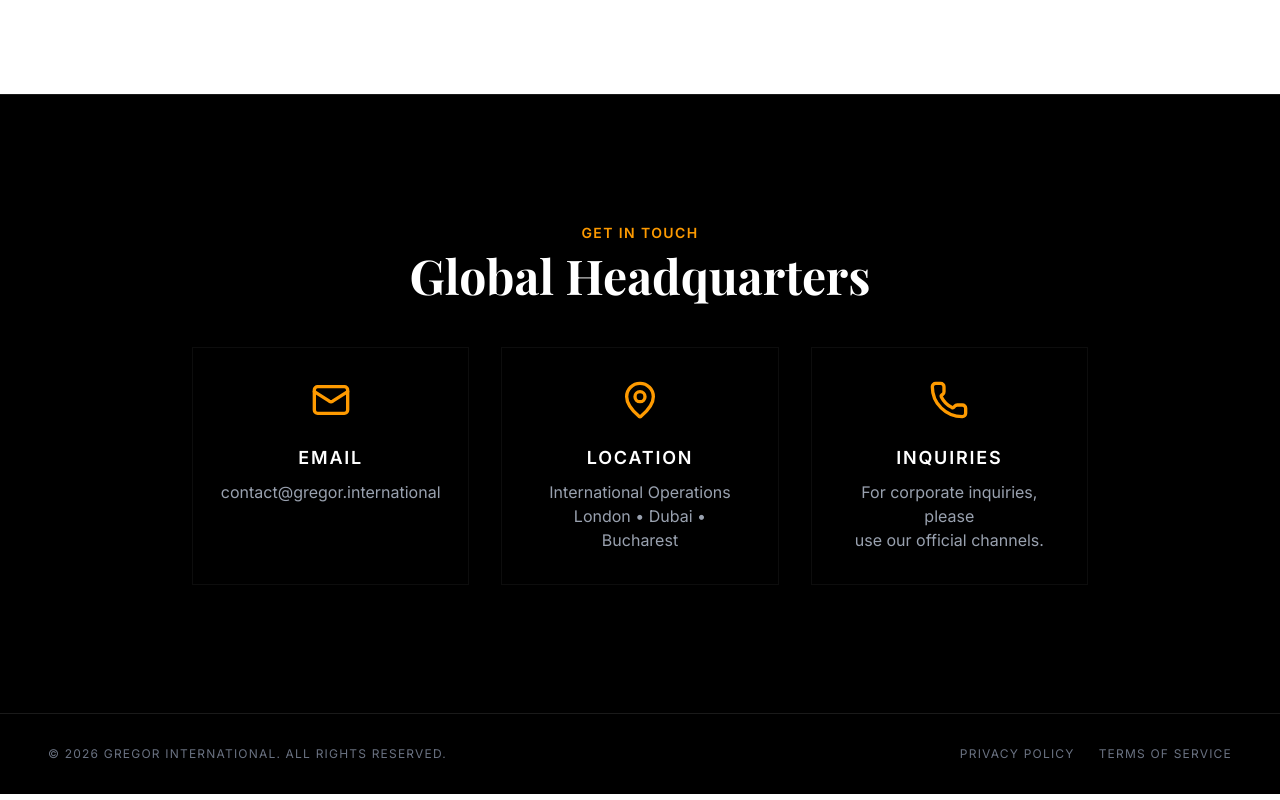
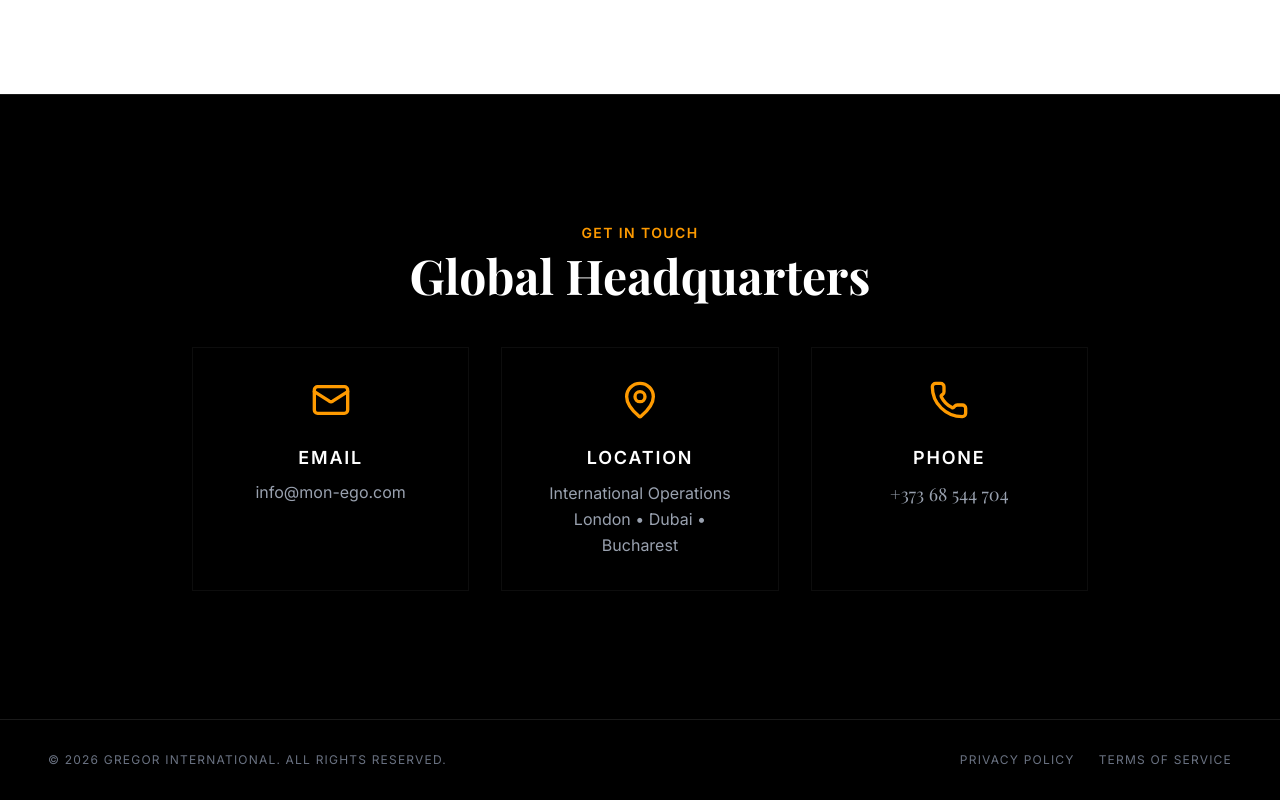
Before and after one commit to slaffon304/Gregor, a React (Vite) app: page / in a window 1280 px wide. Shown: the part 6267-7067 px from the top of the page. Built offline with nearby package versions, Linux system fonts and the light colour scheme; a web font is replaced by a local one.

Commit message:
Update Contact.tsx

```diff
--- a/src/components/Contact.tsx
+++ b/src/components/Contact.tsx
@@ -8,31 +8,41 @@ export const Contact = () => {
         <h3 className="text-3xl md:text-5xl font-serif font-bold mb-12">Global Headquarters</h3>
 
         <div className="grid grid-cols-1 md:grid-cols-3 gap-8 max-w-4xl mx-auto">
-          <div className="flex flex-col items-center p-8 border border-white/5 hover:bg-white/5 transition-colors">
-            <Mail className="w-10 h-10 text-amber-500 mb-6" />
+
+          {/* Email Block */}
+          <div className="flex flex-col items-center p-8 border border-white/5 hover:bg-white/5 transition-colors group">
+            <Mail className="w-10 h-10 text-amber-500 mb-6 group-hover:scale-110 transition-transform" />
             <h4 className="text-lg font-bold uppercase tracking-widest mb-2">Email</h4>
-            <a href="mailto:contact@gregor.international" className="text-gray-400 hover:text-white transition-colors">
-              contact@gregor.international
+            <a
+              href="mailto:info@mon-ego.com"
+              className="text-gray-400 hover:text-amber-500 transition-colors"
+            >
+              info@mon-ego.com
             </a>
           </div>
 
-          <div className="flex flex-col items-center p-8 border border-white/5 hover:bg-white/5 transition-colors">
-            <MapPin className="w-10 h-10 text-amber-500 mb-6" />
+          {/* Location Block */}
+          <div className="flex flex-col items-center p-8 border border-white/5 hover:bg-white/5 transition-colors group">
+            <MapPin className="w-10 h-10 text-amber-500 mb-6 group-hover:scale-110 transition-transform" />
             <h4 className="text-lg font-bold uppercase tracking-widest mb-2">Location</h4>
-            <p className="text-gray-400">
+            <p className="text-gray-400 leading-relaxed">
               International Operations<br />
               London • Dubai • Bucharest
             </p>
           </div>
 
-          <div className="flex flex-col items-center p-8 border border-white/5 hover:bg-white/5 transition-colors">
-            <Phone className="w-10 h-10 text-amber-500 mb-6" />
-            <h4 className="text-lg font-bold uppercase tracking-widest mb-2">Inquiries</h4>
-            <p className="text-gray-400">
-              For corporate inquiries, please<br />
-              use our official channels.
-            </p>
+          {/* Phone Block (NEW) */}
+          <div className="flex flex-col items-center p-8 border border-white/5 hover:bg-white/5 transition-colors group">
+            <Phone className="w-10 h-10 text-amber-500 mb-6 group-hover:scale-110 transition-transform" />
+            <h4 className="text-lg font-bold uppercase tracking-widest mb-2">Phone</h4>
+            <a
+              href="tel:+37368544704"
+              className="text-gray-400 hover:text-amber-500 transition-colors font-serif text-lg"
+            >
+              +373 68 544 704
+            </a>
           </div>
+
         </div>
       </div>
     </section>
```
